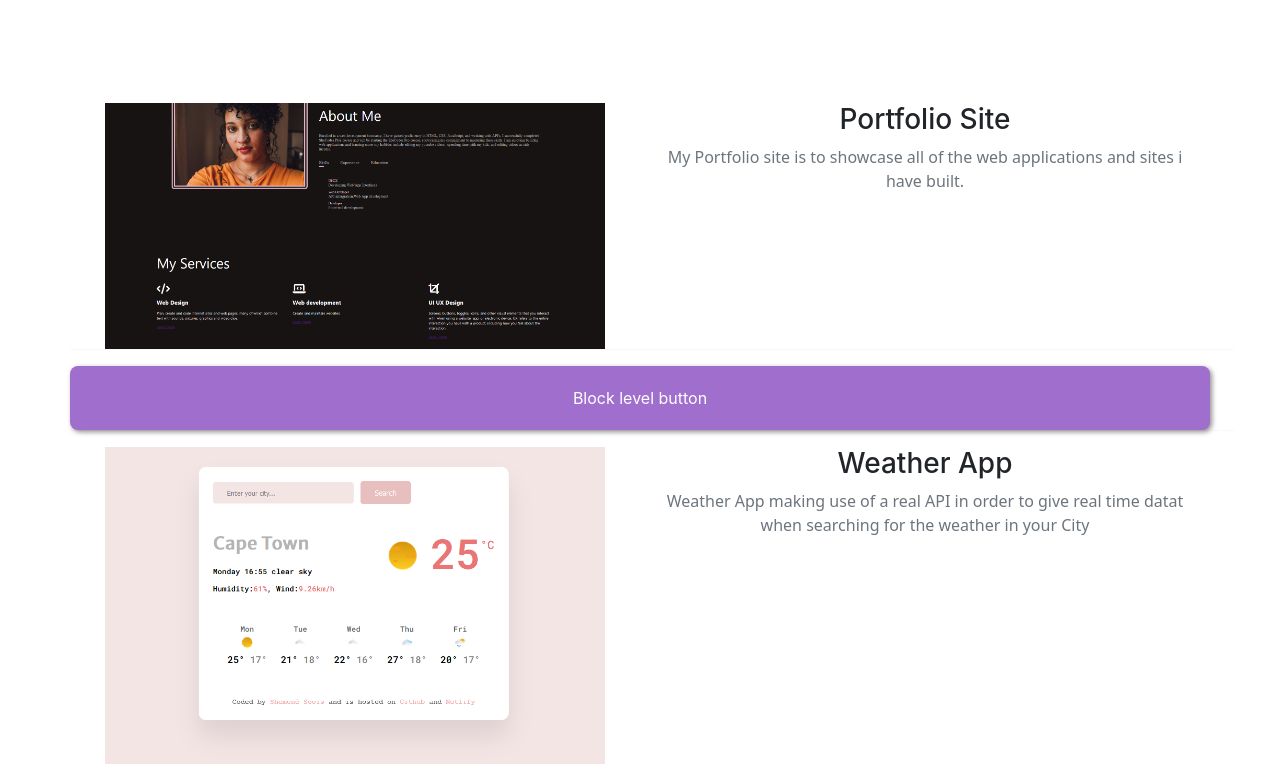
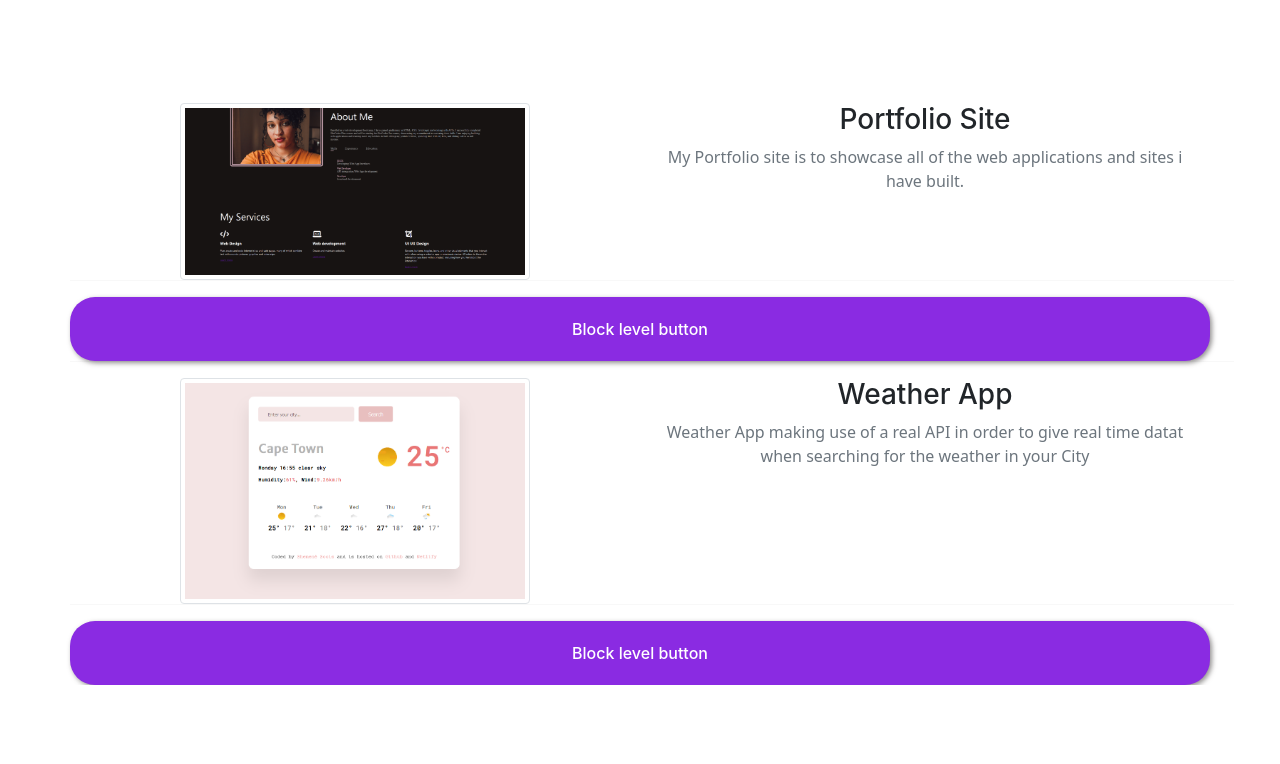
Before and after one commit to Shemene/Portfolio-Website-SheCodes-v2, a plain HTML site: page index.html in a window 1280 px wide. Shown: the part 621-1385 px from the top of the page. After the commit the page ends 1306 px from the top, so only its background shows below. Drawn offline with nearby package versions, Linux system fonts and the light colour scheme.

Commit message:
Styling image grid

```diff
--- a/index.html
+++ b/index.html
@@ -71,29 +71,35 @@
    <h1 class="text-center">My work</h1>
    <div class="row text-center">
         <div class="col-md-6">
-            <img class="" src="Portfolio.png" width="500px">
+            <img class=" img-thumbnail border " src="Portfolio.png" width="350px">
         </div>
         <div class="col-md-6">
 
             <h3 class="text-center">Portfolio Site</h3>
                 <p class="text-muted"><strong>My Portfolio </strong>site is to showcase all of the web applications and sites i have built.</p>
         </div>
+        <br>
 <hr>
+<br>
         <button type="button" class="btn1" class="btn btn-secondary btn-lg btn-block ">Block level button</button>
        <hr>
    </div>
       <div class="row text-center">
         <div class="col-md-6">
-            <img class="" src="Weather APP.png" width="500px">
+            <img class="img-thumbnail border " src="Weather APP.png" width="350px">
         </div>
         <div class="col-md-6">
         <h3 class="text-center">Weather App</h3>
                 <p class="text-muted"><strong>Weather App </strong> making use of a real API in order to give real time datat when searching for the weather in your City</p>
         </div>
+        <br>
+        <hr>
 
+<button type="button" class="btn1" class="btn btn-secondary btn-lg btn-block ">Block level button</button>
         </div>
 
 </div>
+
 
     <script
       src="https://code.jquery.com/jquery-3.3.1.slim.min.js"
--- a/style.css
+++ b/style.css
@@ -106,15 +106,14 @@ p {
 
 .logo {
   max-width: 130px;
-
 }
 
-.btn1{
-  border-radius: 8px;
+.btn1 {
+  border-radius: 25px;
   box-shadow: var(--box-shadow);
   border: none;
   padding: 20px;
-  background: rgb(160, 111, 206);
+  background: blueviolet;
   color: white;
-
+  font-weight: 500;
 }
```
